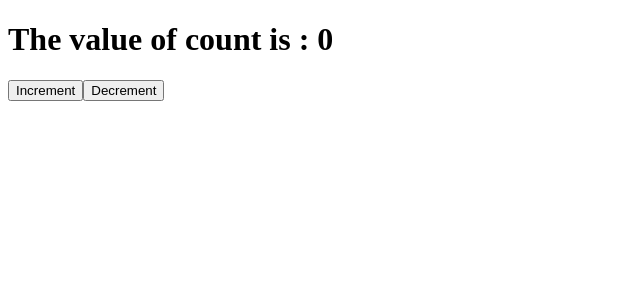
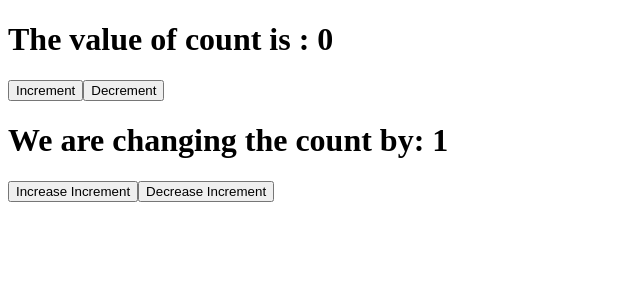
Before and after one commit to waseemriyazz/react-tut, a React (Vite) app in the folder vite-project/: page / in a window 1280 px wide. Shown: the top 300 px of the page, without its empty margins (0-640 px from the left). Built offline with nearby package versions, Linux system fonts and the light colour scheme.

Commit message:
multiple states

```diff
--- a/vite-project/src/components/Counter.jsx
+++ b/vite-project/src/components/Counter.jsx
@@ -2,11 +2,19 @@ import { useState } from "react";
 
 export default function Counter() {
   const [count, setCount] = useState(0);
+  const [incrementBy, setIncrementBy] = useState(1);
+  function increaseIncrementby() {
+    setIncrementBy(incrementBy + 1);
+  }
+  function decreaseIncrementby() {
+    setIncrementBy(incrementBy - 1);
+  }
+
   function increment() {
-    setCount(count + 1);
+    setCount(count + incrementBy);
   }
   function decrement() {
-    setCount(count - 1);
+    setCount(count - incrementBy);
   }
 
   return (
@@ -14,6 +22,9 @@ export default function Counter() {
       <h1>The value of count is : {count}</h1>
       <button onClick={increment}>Increment</button>
       <button onClick={decrement}>Decrement</button>
+      <h1>We are changing the count by: {incrementBy}</h1>
+      <button onClick={increaseIncrementby}>Increase Increment</button>
+      <button onClick={decreaseIncrementby}>Decrease Increment</button>
     </div>
   );
 }
```
